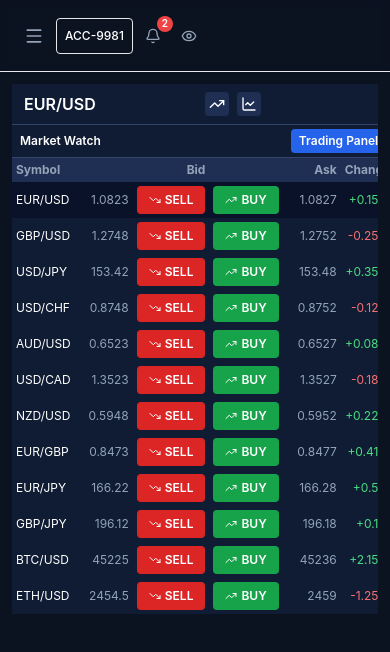
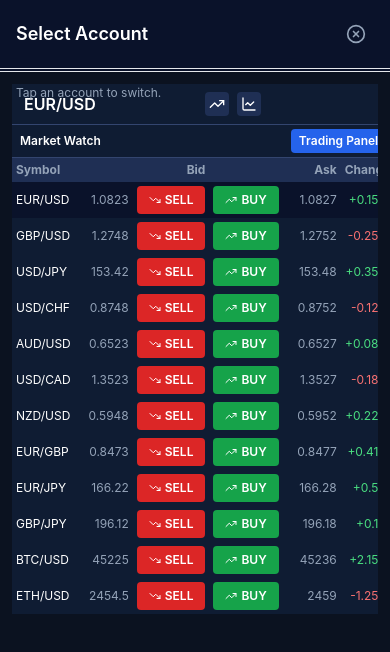
Before and after one commit to TiroLibre3dot0/Trading-platform, a React (Vite) app: page /trade in a window 390 px wide. Both pictures are taken after a click on the button "ACC-9981". Shown: the top 652 px of the page. Built offline with nearby package versions, Linux system fonts and the light colour scheme.

Commit message:
Fix mobile navbar sheets and toast overlay

```diff
--- a/src/components/layout/TopNavbar.jsx
+++ b/src/components/layout/TopNavbar.jsx
@@ -130,10 +130,18 @@ export default function TopNavbar({ selectedAccountId, onAccountChange, onMenuTo
 
   const [showNotifications, setShowNotifications] = useState(false);
   const [showAccountDropdown, setShowAccountDropdown] = useState(false);
+  const [mobileSheet, setMobileSheet] = useState(null);
   const [hideNumbers, setHideNumbers] = useState(false);
   const [showEconomicData, setShowEconomicData] = useState(false);
   const notificationsRef = useRef(null);
   const accountDropdownRef = useRef(null);
+
+  const openMobileSheet = (sheet) => {
+    setShowNotifications(false);
+    setShowAccountDropdown(false);
+    setShowEconomicData(false);
+    setMobileSheet(sheet);
+  };
 
   // User status effects configuration
   const getStatusEffect = (status) => {
@@ -225,7 +233,7 @@ export default function TopNavbar({ selectedAccountId, onAccountChange, onMenuTo
 
           {/* Account Button - Thin */}
           <button
-            onClick={() => setShowAccountDropdown(!showAccountDropdown)}
+            onClick={() => openMobileSheet('account')}
             className="h-9 px-2 bg-theme-secondary/50 hover:bg-theme-secondary text-theme-primary text-xs outline-none border border-theme-secondary/30 hover:border-theme-secondary/60 focus:border-theme-primary rounded transition-all duration-200 min-w-[56px]"
           >
             <span className="font-medium truncate">{acct.id}</span>
@@ -233,7 +241,7 @@ export default function TopNavbar({ selectedAccountId, onAccountChange, onMenuTo
 
           {/* Notifications */}
           <button
-            onClick={() => setShowNotifications(!showNotifications)}
+            onClick={() => openMobileSheet('notifications')}
             aria-label="Notifications"
             className="p-2 rounded-lg bg-theme-secondary/50 hover:bg-theme-secondary hover:shadow-sm transition-all duration-200 relative group"
           >
@@ -247,7 +255,10 @@ export default function TopNavbar({ selectedAccountId, onAccountChange, onMenuTo
 
           {/* Economic Data Toggle */}
           <button
-            onClick={() => setShowEconomicData(true)}
+            onClick={() => {
+              setMobileSheet(null);
+              setShowEconomicData(true);
+            }}
             aria-label="Economic Data"
             className="p-2 rounded-lg bg-theme-secondary/50 hover:bg-theme-secondary hover:shadow-sm transition-all duration-200 group"
             title="View account metrics"
@@ -538,6 +549,127 @@ export default function TopNavbar({ selectedAccountId, onAccountChange, onMenuTo
           </div>
         </div>
       )}
+
+      {/* Mobile Account Sheet */}
+      {mobileSheet === 'account' && (
+        <div className="fixed inset-0 z-[60] bg-black/50 backdrop-blur-sm md:hidden">
+          <div className="fixed inset-0 bg-theme-primary flex flex-col">
+            <div className="flex items-center justify-between p-4 border-b border-theme-secondary/20">
+              <h2 className="text-lg font-semibold text-theme-primary">Select Account</h2>
+              <button
+                onClick={() => setMobileSheet(null)}
+                className="p-2 rounded-lg bg-theme-secondary/50 hover:bg-theme-secondary transition-colors"
+                aria-label="Close"
+              >
+                <XCircle className="w-5 h-5 text-theme-secondary" />
+              </button>
+            </div>
+
+            <div className="flex-1 overflow-y-auto p-4">
+              <div className="text-xs text-theme-secondary mb-3">Tap an account to switch.</div>
+              <div className="space-y-2">
+                {accounts.map(account => (
+                  <button
+                    key={account.id}
+                    onClick={() => {
+                      onAccountChange && onAccountChange(account.id);
+                      setMobileSheet(null);
+                    }}
+                    className={`w-full text-left rounded-lg border transition-colors p-4 ${
+                      account.id === acct.id
+                        ? 'bg-theme-secondary/30 border-theme-primary/30'
+                        : 'bg-theme-secondary/10 border-theme-secondary/20 hover:bg-theme-secondary/20'
+                    }`}
+                  >
+                    <div className="flex items-center justify-between gap-3">
+                      <div className="text-sm font-semibold text-theme-primary">{account.id}</div>
+                      <div className="text-sm text-theme-primary">
+                        {hideNumbers ? '••••••' : formatCurrency(account.balance)}
+                      </div>
+                    </div>
+                    <div className="text-xs text-theme-secondary mt-1">
+                      {accountMode === 'demo' ? 'Demo' : 'Live'}
+                      {account.id === acct.id ? ' • Selected' : ''}
+                    </div>
+                  </button>
+                ))}
+              </div>
+            </div>
+          </div>
+        </div>
+      )}
+
+      {/* Mobile Notifications Sheet */}
+      {mobileSheet === 'notifications' && (
+        <div className="fixed inset-0 z-[60] bg-black/50 backdrop-blur-sm md:hidden">
+          <div className="fixed inset-0 bg-theme-primary flex flex-col">
+            <div className="flex items-center justify-between p-4 border-b border-theme-secondary/20">
+              <div>
+                <h2 className="text-lg font-semibold text-theme-primary">Notifications</h2>
+                <p className="text-xs text-theme-secondary mt-1">You have {unreadCount} unread notifications</p>
+              </div>
+              <button
+                onClick={() => setMobileSheet(null)}
+                className="p-2 rounded-lg bg-theme-secondary/50 hover:bg-theme-secondary transition-colors"
+                aria-label="Close"
+              >
+                <XCircle className="w-5 h-5 text-theme-secondary" />
+              </button>
+            </div>
+
+            <div className="flex-1 overflow-y-auto">
+              <div className="divide-y divide-theme-secondary/20">
+                {mockNotifications.map(notification => {
+                  const IconComponent = notification.icon;
+                  return (
+                    <div
+                      key={notification.id}
+                      className={`p-4 ${!notification.read ? 'bg-blue-600/5 border-l-2 border-blue-500/50' : ''}`}
+                    >
+                      <div className="flex items-start gap-3">
+                        <div
+                          className={`p-2 rounded-full ${
+                            notification.type === 'success'
+                              ? 'bg-green-500/20'
+                              : notification.type === 'warning'
+                              ? 'bg-yellow-500/20'
+                              : 'bg-blue-500/20'
+                          }`}
+                        >
+                          <IconComponent
+                            className={`w-4 h-4 ${
+                              notification.type === 'success'
+                                ? 'text-green-400'
+                                : notification.type === 'warning'
+                                ? 'text-yellow-400'
+                                : 'text-blue-400'
+                            }`}
+                          />
+                        </div>
+                        <div className="flex-1 min-w-0">
+                          <div className="flex items-center justify-between gap-2">
+                            <h4 className="text-sm font-medium text-theme-primary truncate">{notification.title}</h4>
+                            <span className="text-xs text-theme-secondary flex-shrink-0">{notification.timestamp}</span>
+                          </div>
+                          <p className="text-xs text-theme-secondary mt-1.5 leading-relaxed">{notification.message}</p>
+                        </div>
+                        {!notification.read && (
+                          <div className="w-2 h-2 bg-blue-500 rounded-full flex-shrink-0 mt-2"></div>
+                        )}
+                      </div>
+                    </div>
+                  );
+                })}
+              </div>
+              <div className="p-4 border-t border-theme-secondary/20">
+                <button className="w-full text-center text-sm text-theme-secondary hover:text-theme-primary transition-colors py-2 rounded-lg hover:bg-theme-tertiary/30">
+                  View All Notifications
+                </button>
+              </div>
+            </div>
+          </div>
+        </div>
+      )}
     </header>
   );
 };
--- a/src/pages/TradePage.tsx
+++ b/src/pages/TradePage.tsx
@@ -1,4 +1,5 @@
 import React, { useMemo, useState, useEffect, useRef } from 'react';
+import { createPortal } from 'react-dom';
 import { LineChart, Activity, Grid3X3, ZoomIn, ZoomOut, Play, RotateCcw, TrendingUp, TrendingDown, DollarSign, Target, AlertTriangle, CheckCircle, XCircle, HelpCircle } from 'lucide-react';
 import { useAppPreferences } from '../context/AppPreferencesContext';
 
@@ -29,8 +30,11 @@ const mock = {
 };
 
 // Toast Notification Component
-const Toast = ({ message, type, onClose }: any) => (
-  <div className={`fixed top-4 right-4 z-50 flex items-center gap-3 px-4 py-3 rounded-lg shadow-lg transform transition-all duration-300 ease-out ${
+const Toast = ({ message, type, onClose }: any) => {
+  if (typeof document === 'undefined') return null;
+
+  return createPortal(
+    <div className={`fixed top-[calc(72px+1rem)] md:top-4 right-4 z-[70] flex items-center gap-3 px-4 py-3 rounded-lg shadow-lg transform transition-all duration-300 ease-out ${
       type === 'success'
         ? 'bg-green-600 text-white border border-green-500'
         : type === 'error'
@@ -47,8 +51,10 @@ const Toast = ({ message, type, onClose }: any) => (
       >
         <XCircle className="w-4 h-4" />
       </button>
-  </div>
+    </div>,
+    document.body
   );
+};
 
 // MetaTrader-style components
 const Toolbar = ({ symbol, timeframe, onTimeframeChange, onIndicatorAdd, onMarketWatchToggle, onChartToggle }: any) => (
```
Lines whose indentation alone changed are shown as unchanged.
